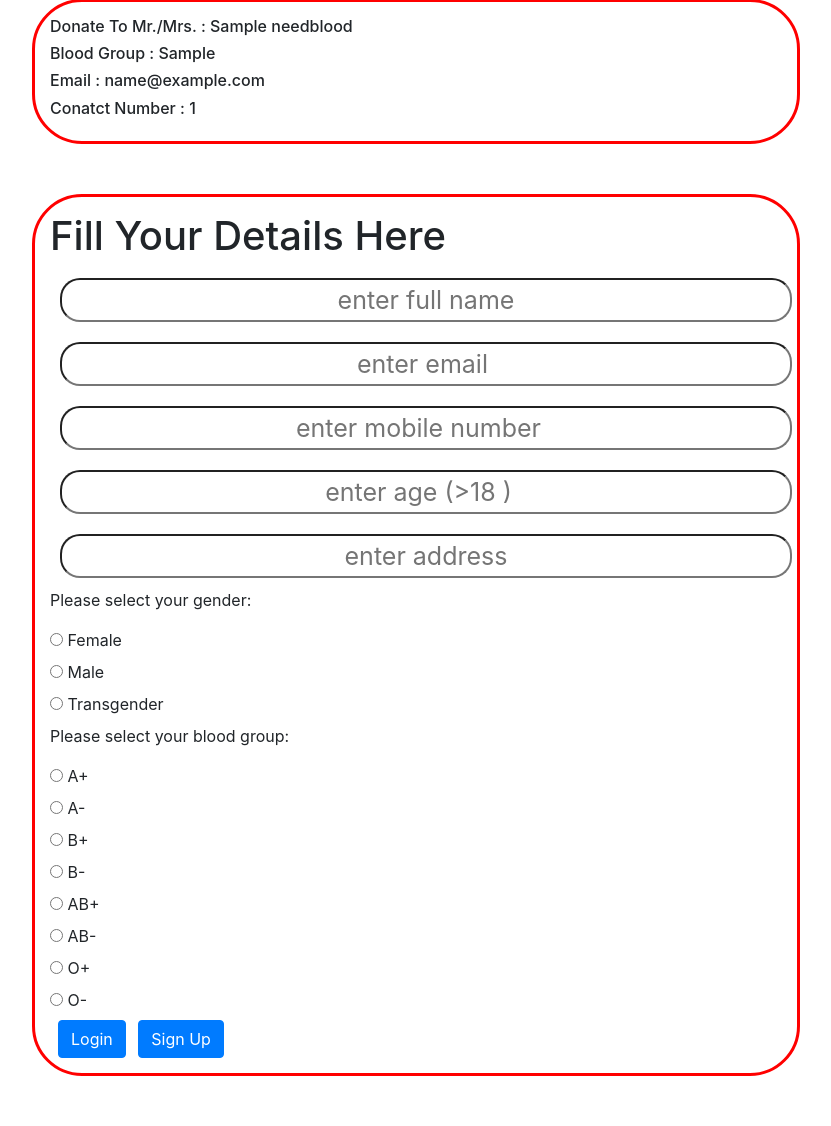
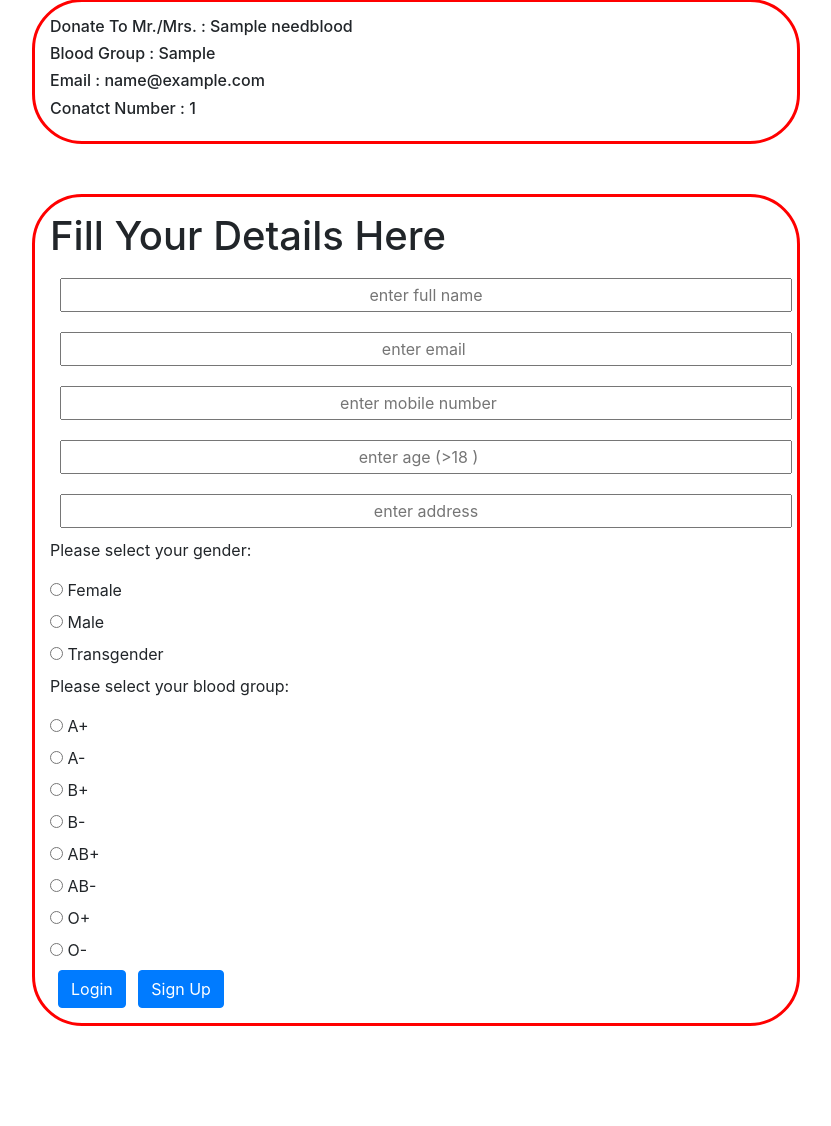
Before and after one commit to anilsaini10/BloodBank, a Django app: page /donateform/1/ in a window 1280 px wide. Shown: the part 107-1233 px from the top of the page, without its empty margins (18-849 px from the left). After the commit the page ends 1133 px from the top, so only its background shows below. Run offline with Django 3.2, Linux system fonts and the light colour scheme; tables that the repository leaves empty hold one stand-in row (values such as "Sample post"); some libraries are stand-ins or nearby versions.

Commit message:
Update style.css

```diff
--- a/static/css/style.css
+++ b/static/css/style.css
@@ -1,5 +1,5 @@
 .nav-link {
-    color: red;
+    color: green;
     }
 .saini {
 color: white;
@@ -7,6 +7,7 @@ color: white;
 
 a{
 color: red;
+text-decoration:none;
 }
 
 .form-donate{
@@ -23,6 +24,4 @@ color: red;
     text-align: center;
     width: 100%;
     height: 100%;
-    font-size: 25px;
-    border-radius: 20px;
 }
```
